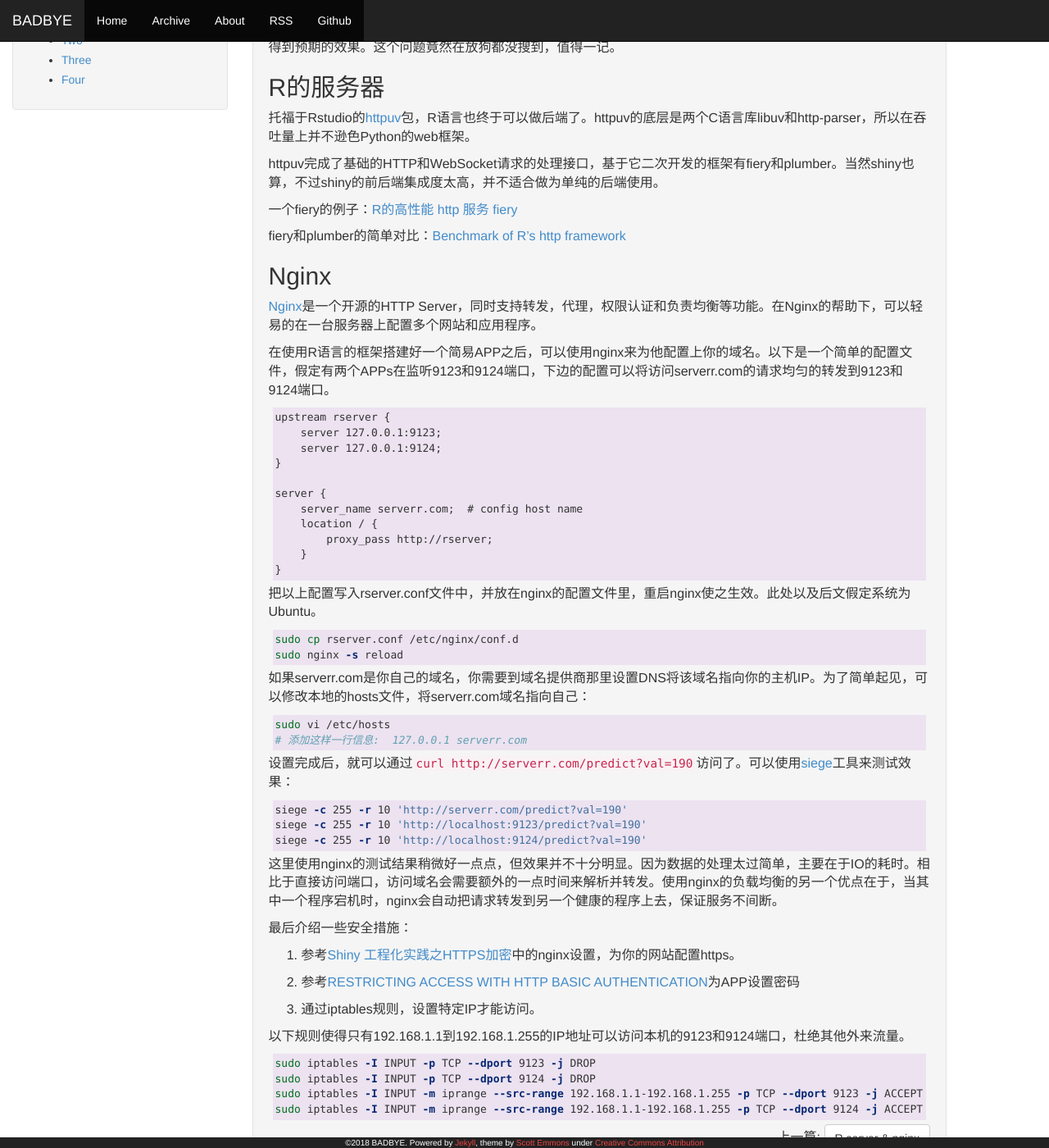
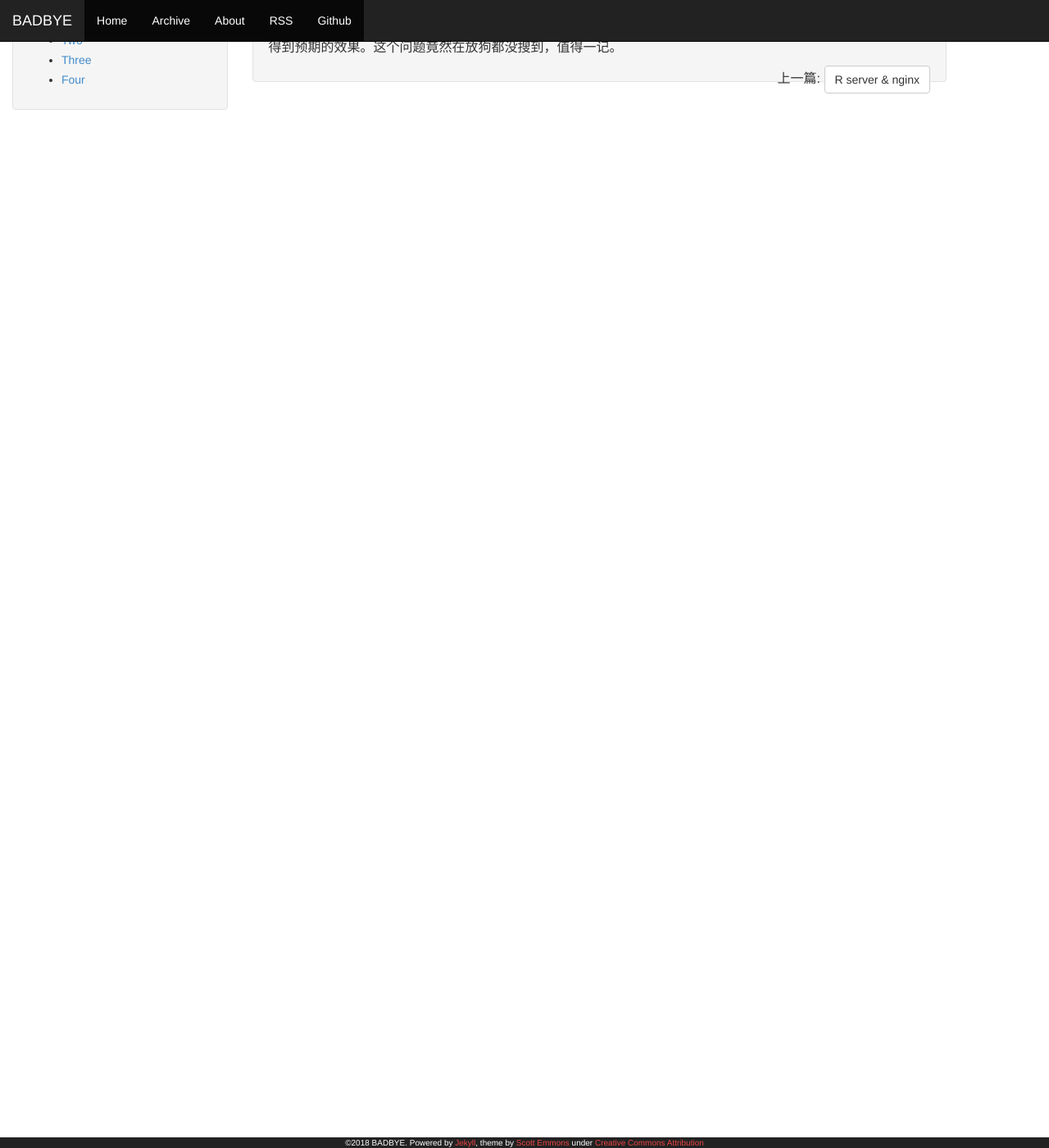
Before and after one commit to badbye/badbye.github.com, a Jekyll site: the page built from _posts/2018-08-22-django-cache.md, in a window 1280 px wide and 1400 px high, scrolled down 435 px. Shown: the whole window at 82% size. Built offline with Jekyll 4.4.1, drawn with Linux system fonts in a browser that asks for light colours; Markdown is read by kramdown in place of the engine named in the settings; comment, search, counter and statistics services are not loaded.

Commit message:
django-cache

````diff
--- a/_posts/2018-08-22-django-cache.md
+++ b/_posts/2018-08-22-django-cache.md
@@ -22,74 +22,3 @@ MIDDLEWARE = [
 另一个让我烦恼一个多小时的问题是，设置`TIMEOUT`参数无效。查找Django的源文件(`./core/cache/backends/memcached.py`)，打印出设置缓存时的信息。发现不论参数设置多少，缓存的有效期都变成了600s。
 
 后来终于在django的`conf/global_settings.py`这个文件里找到`CACHE_MIDDLEWARE_SECONDS = 600`这个参数。看名字是中间件的缓存时间，懒得深究了。在`settings.py`文件中把这个参数值也修改一下，再次测试，终于得到预期的效果。这个问题竟然在放狗都没搜到，值得一记。
-
-
-
-## R的服务器
-托福于Rstudio的[httpuv](https://github.com/rstudio/httpuv)包，R语言也终于可以做后端了。httpuv的底层是两个C语言库libuv和http-parser，所以在吞吐量上并不逊色Python的web框架。
-
-httpuv完成了基础的HTTP和WebSocket请求的处理接口，基于它二次开发的框架有fiery和plumber。当然shiny也算，不过shiny的前后端集成度太高，并不适合做为单纯的后端使用。
-
-
-一个fiery的例子：[R的高性能 http 服务 fiery](http://www.bjt.name/2017/05/fiery-http-server?nsukey=B42S4QLuETAvMepKKwFx6RFdg%2FnxiskRubncWUbBYAYRffKBeuDRfx94G8y%2F2OpcEoJxKlWJh6xhKqneD%2ByU67pc7flFWatVicjxPtlPGZ4ilxvtXGiJWc%2F1j7xaAiB%2Bzlphx7dcJmuuqwIabKfMpRgtlJ%2F7RsA2vS73OtlFdG0rX%2FQzn%2Fi%2FC3jf4Hxj7LDt)
-
-fiery和plumber的简单对比：[Benchmark of R's http framework](https://gist.github.com/badbye/cb89b796b6c5835f6538989c380f6e72)
-
-## Nginx
-
-[Nginx](https://www.nginx.com/resources/wiki/)是一个开源的HTTP Server，同时支持转发，代理，权限认证和负责均衡等功能。在Nginx的帮助下，可以轻易的在一台服务器上配置多个网站和应用程序。
-
-在使用R语言的框架搭建好一个简易APP之后，可以使用nginx来为他配置上你的域名。以下是一个简单的配置文件，假定有两个APPs在监听9123和9124端口，下边的配置可以将访问serverr.com的请求均匀的转发到9123和9124端口。
-
-```
-upstream rserver {
-    server 127.0.0.1:9123;
-    server 127.0.0.1:9124;
-}
-
-server {
-    server_name serverr.com;  # config host name
-    location / {
-        proxy_pass http://rserver;
-    }
-}
-```
-
-把以上配置写入rserver.conf文件中，并放在nginx的配置文件里，重启nginx使之生效。此处以及后文假定系统为Ubuntu。
-```bash
-sudo cp rserver.conf /etc/nginx/conf.d
-sudo nginx -s reload
-```
-
-如果serverr.com是你自己的域名，你需要到域名提供商那里设置DNS将该域名指向你的主机IP。为了简单起见，可以修改本地的hosts文件，将serverr.com域名指向自己：
-
-```bash
-sudo vi /etc/hosts
-# 添加这样一行信息:  127.0.0.1 serverr.com
-```
-
-设置完成后，就可以通过`curl http://serverr.com/predict?val=190`访问了。可以使用[siege](https://github.com/JoeDog/siege)工具来测试效果：
-
-```bash
-siege -c 255 -r 10 'http://serverr.com/predict?val=190'
-siege -c 255 -r 10 'http://localhost:9123/predict?val=190'
-siege -c 255 -r 10 'http://localhost:9124/predict?val=190'
-```
-
-这里使用nginx的测试结果稍微好一点点，但效果并不十分明显。因为数据的处理太过简单，主要在于IO的耗时。相比于直接访问端口，访问域名会需要额外的一点时间来解析并转发。使用nginx的负载均衡的另一个优点在于，当其中一个程序宕机时，nginx会自动把请求转发到另一个健康的程序上去，保证服务不间断。
-
-最后介绍一些安全措施：
-
-1. 参考[Shiny 工程化实践之HTTPS加密](https://segmentfault.com/a/1190000007903606)中的nginx设置，为你的网站配置https。
-
-2. 参考[RESTRICTING ACCESS WITH HTTP BASIC AUTHENTICATION](https://www.nginx.com/resources/admin-guide/restricting-access-auth-basic/)为APP设置密码
-
-3. 通过iptables规则，设置特定IP才能访问。
-
-以下规则使得只有192.168.1.1到192.168.1.255的IP地址可以访问本机的9123和9124端口，杜绝其他外来流量。
-```bash
-sudo iptables -I INPUT -p TCP --dport 9123 -j DROP
-sudo iptables -I INPUT -p TCP --dport 9124 -j DROP
-sudo iptables -I INPUT -m iprange --src-range 192.168.1.1-192.168.1.255 -p TCP --dport 9123 -j ACCEPT
-sudo iptables -I INPUT -m iprange --src-range 192.168.1.1-192.168.1.255 -p TCP --dport 9124 -j ACCEPT
-```
````
